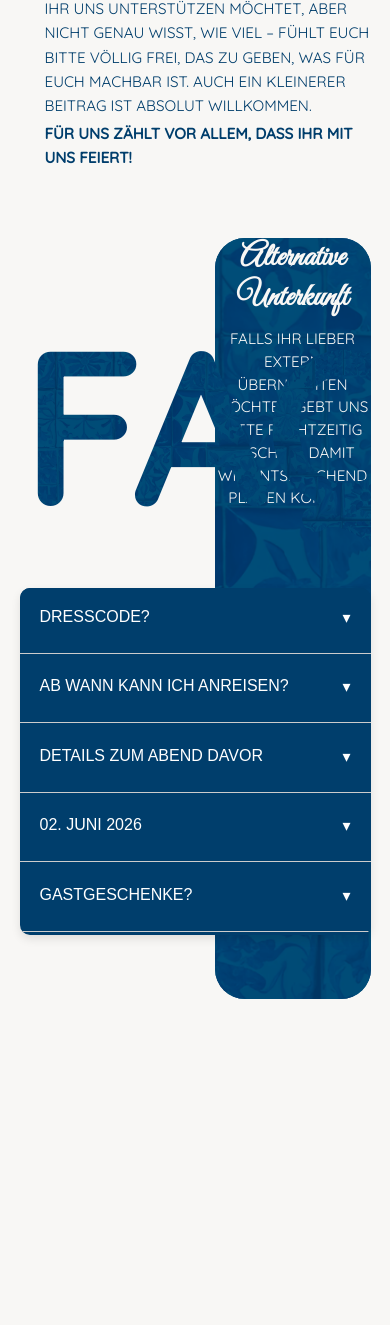
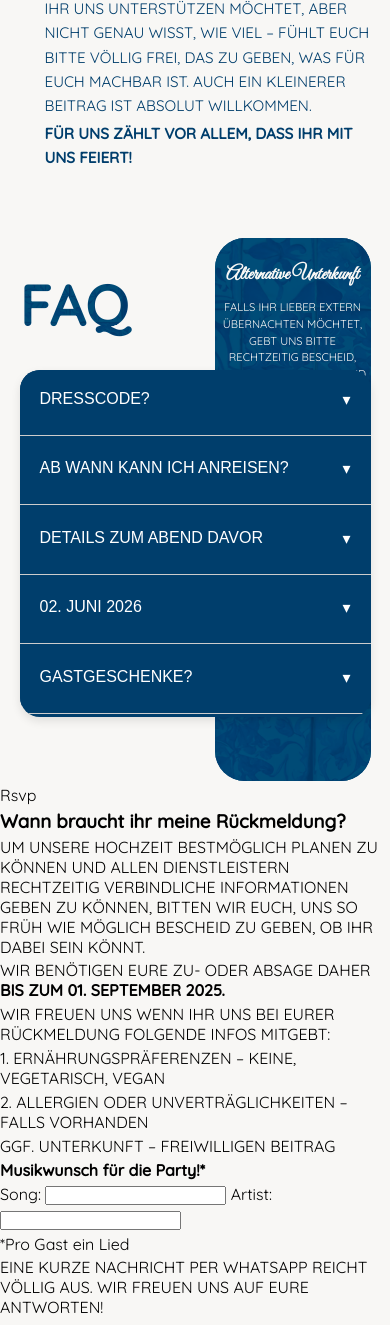
Before and after one commit to clawo/FriedaNiko, a PHP site: page /homepage.php in a window 390 px wide. Shown: the part 3518-4843 px from the top of the page. Before the commit the page ends 4517 px from the top, so only its background shows below. Run offline with PHP 8.4, Linux system fonts and the light colour scheme.

Commit message:
FAQ fertig

```diff
--- a/pages/homepage.php
+++ b/pages/homepage.php
@@ -219,6 +219,50 @@
     </div>
   </div>
 </section>
+<!-- RSVP SECTION START -->
+<section class="rsvp-section">
+  <div class="faq-background-box"></div>
+  <div class="rsvp-inner">
+
+    <div class="rsvp-title">Rsvp</div>
+
+    <div class="rsvp-columns">
+      <div class="rsvp-box-left">
+        <h3>Wann braucht ihr meine Rückmeldung?</h3>
+        <p>
+          UM UNSERE HOCHZEIT BESTMÖGLICH PLANEN ZU KÖNNEN UND ALLEN DIENSTLEISTERN RECHTZEITIG VERBINDLICHE INFORMATIONEN GEBEN ZU KÖNNEN, BITTEN WIR EUCH, UNS SO FRÜH WIE MÖGLICH BESCHEID ZU GEBEN, OB IHR DABEI SEIN KÖNNT.
+        </p>
+        <p>
+          WIR BENÖTIGEN EURE ZU- ODER ABSAGE DAHER <strong>BIS ZUM 01. SEPTEMBER 2025.</strong>
+        </p>
+      </div>
+      <div class="rsvp-box-right">
+        <p>WIR FREUEN UNS WENN IHR UNS BEI EURER RÜCKMELDUNG FOLGENDE INFOS MITGEBT:</p>
+        <ul>
+          <li>1. ERNÄHRUNGSPRÄFERENZEN – KEINE, VEGETARISCH, VEGAN</li>
+          <li>2. ALLERGIEN ODER UNVERTRÄGLICHKEITEN – FALLS VORHANDEN</li>
+          <li>GGF. UNTERKUNFT – FREIWILLIGEN BEITRAG</li>
+        </ul>
+      </div>
+    </div>
+
+    <div class="rsvp-wunschbox">
+      <h4>Musikwunsch <span>für die Party!*</span></h4>
+      <form>
+        <label>Song:</label>
+        <input type="text" name="song" />
+        <label>Artist:</label>
+        <input type="text" name="artist" />
+        <p class="note">*Pro Gast ein Lied</p>
+      </form>
+    </div>
+
+    <p class="rsvp-footer-text">
+      EINE KURZE NACHRICHT PER WHATSAPP REICHT VÖLLIG AUS. WIR FREUEN UNS AUF EURE ANTWORTEN!
+    </p>
+  </div>
+</section>
+<!-- RSVP SECTION END -->
 
 
 </body>
--- a/style/styleHomepage.css
+++ b/style/styleHomepage.css
@@ -423,6 +423,7 @@
     -webkit-text-fill-color: transparent;
     font-family: 'Quicksand', sans-serif;
     margin-bottom: 30px;
+    margin-top: -8%;
   }
 
   .faq-content {
@@ -435,7 +436,7 @@
 
   .accordion {
     background-color: var(--primary-color);
-    border-radius: 10px;
+    border-radius: 20px;
     box-shadow: 0 4px 10px rgba(0,0,0,0.1);
     overflow: hidden;
     width: 100%;
@@ -512,6 +513,7 @@
     margin-bottom: 10px;
     text-align: center;
     color: #F8F7F5;
+    padding-top: 10%;
   }
 
   .faq-info p {
@@ -520,3 +522,40 @@
     text-align: center;
     color: #F8F7F5;
   }
+
+
+  @media (max-width: 768px) {
+    .faq-title {
+      font-size: 5rem; /* oder 4rem oder z.B. 12vw für flexible Breite */
+    }
+  }
+
+  @media (max-width: 480px) {
+    .faq-title {
+      font-size: 3.5rem;
+    }
+  }
+
+  @media (max-width: 768px) {
+    .faq-info h3 {
+      font-size: 1.5rem;
+      padding-top: 20px;
+    }
+
+    .faq-info p {
+      font-size: 0.85rem;
+      padding-top: 5px;
+    }
+  }
+
+  @media (max-width: 480px) {
+    .faq-info h3 {
+      font-size: 1.2rem;
+      padding-top: 25px;
+    }
+
+    .faq-info p {
+      font-size: 0.7rem;
+      padding-top: 2px;
+    }
+  }
```
